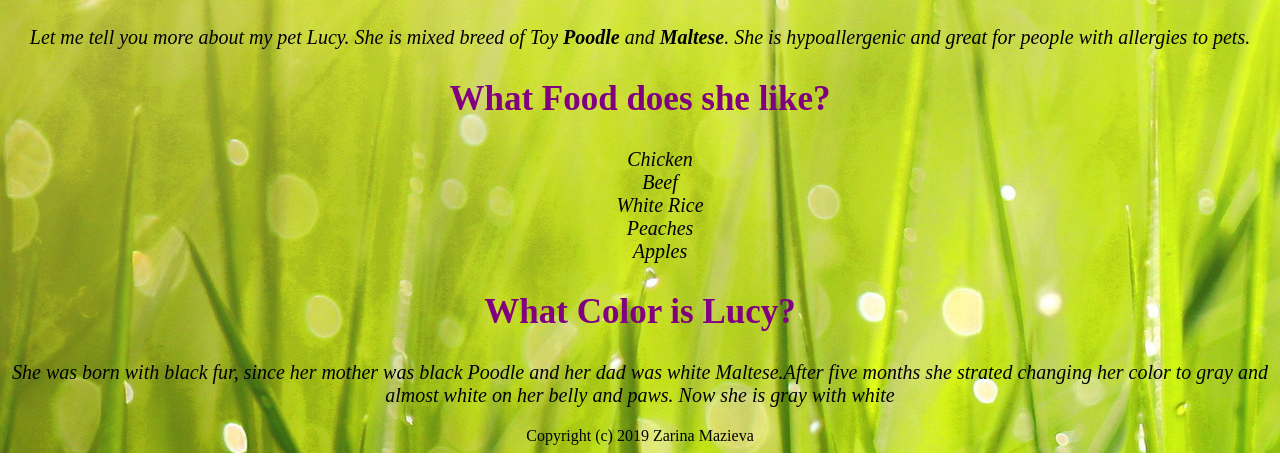
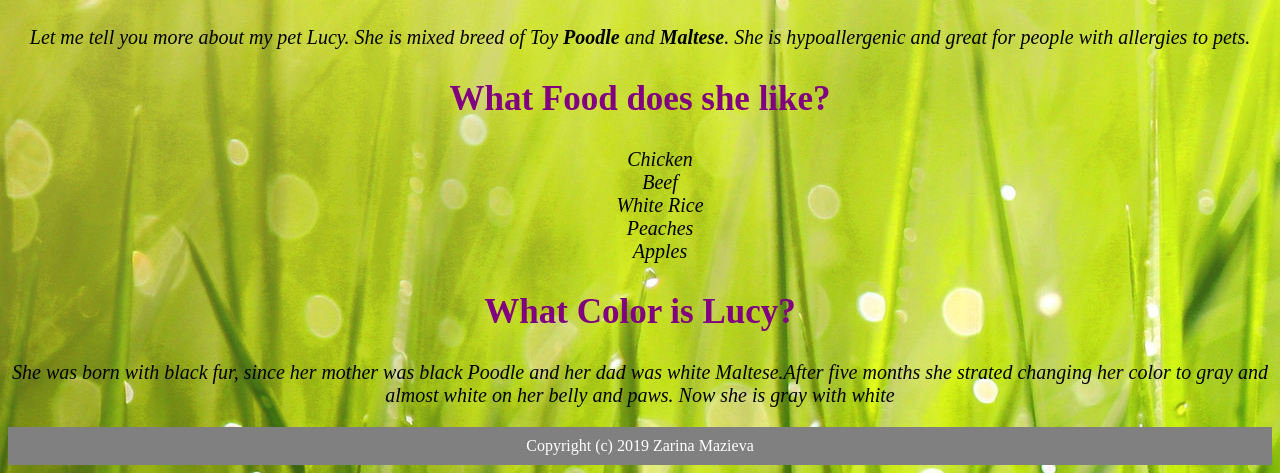
Before and after one commit to zmazieva78/my-pet-website, a plain HTML site: page index.html in a window 1280 px wide. Shown: the part 635-1108 px from the top of the page. Drawn offline with Linux system fonts and the light colour scheme.

Commit message:
add footer and background color

```diff
--- a/css/style.css
+++ b/css/style.css
@@ -24,3 +24,9 @@ h1 {
 .bold {
   font-weight: bold;
 }
+.footbar {
+  border-top: 5px;
+  background-color: gray;
+  padding: 10px;
+  color: white;
+}
--- a/index.html
+++ b/index.html
@@ -29,7 +29,9 @@
       <div class="info">
         <p>She was born with black fur, since her mother was black Poodle and her dad was white Maltese.After five months she strated changing her color to gray and almost white on her belly and paws. Now she is gray with white</p>
       </div>
+    <div class="footbar">
+      Copyright (c) 2019 Zarina Mazieva
+    </div>
 
-      Copyright (c) 2019 Zarina Mazieva
   </body>
 </html>
```
